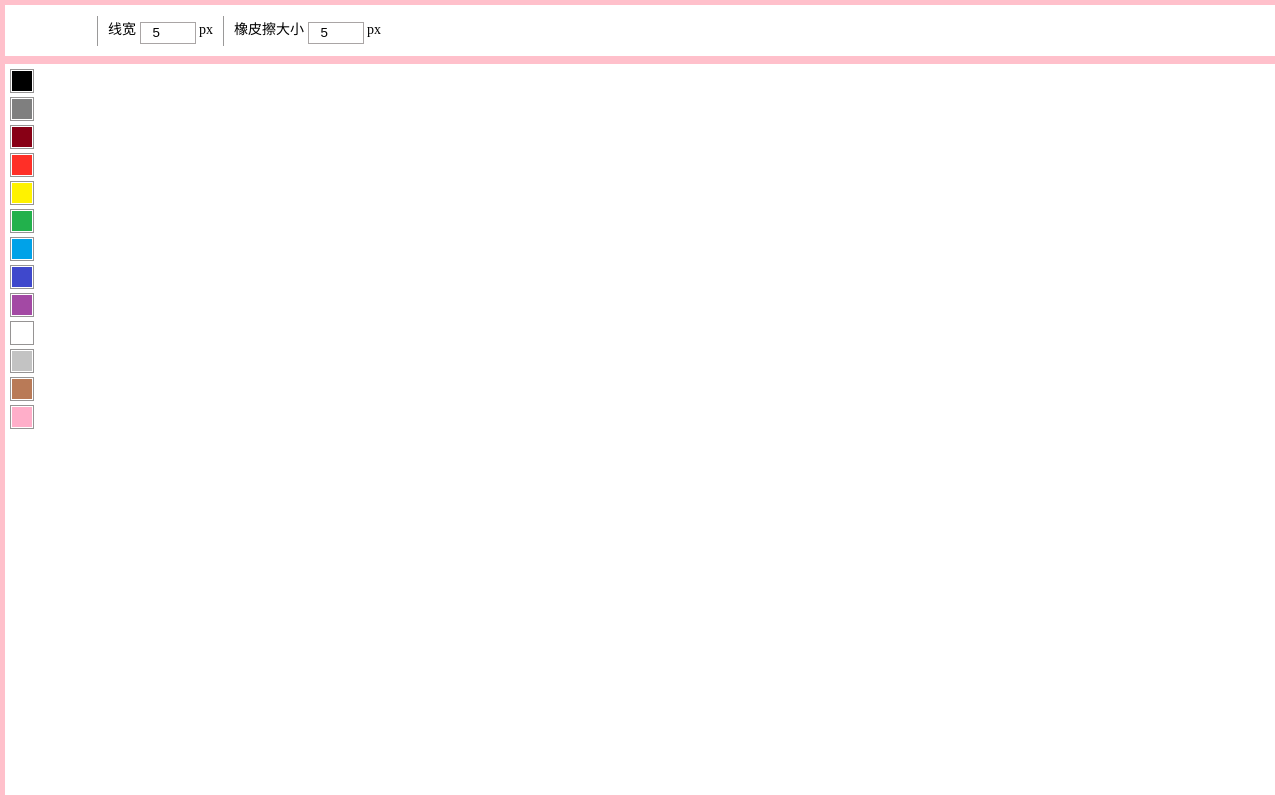
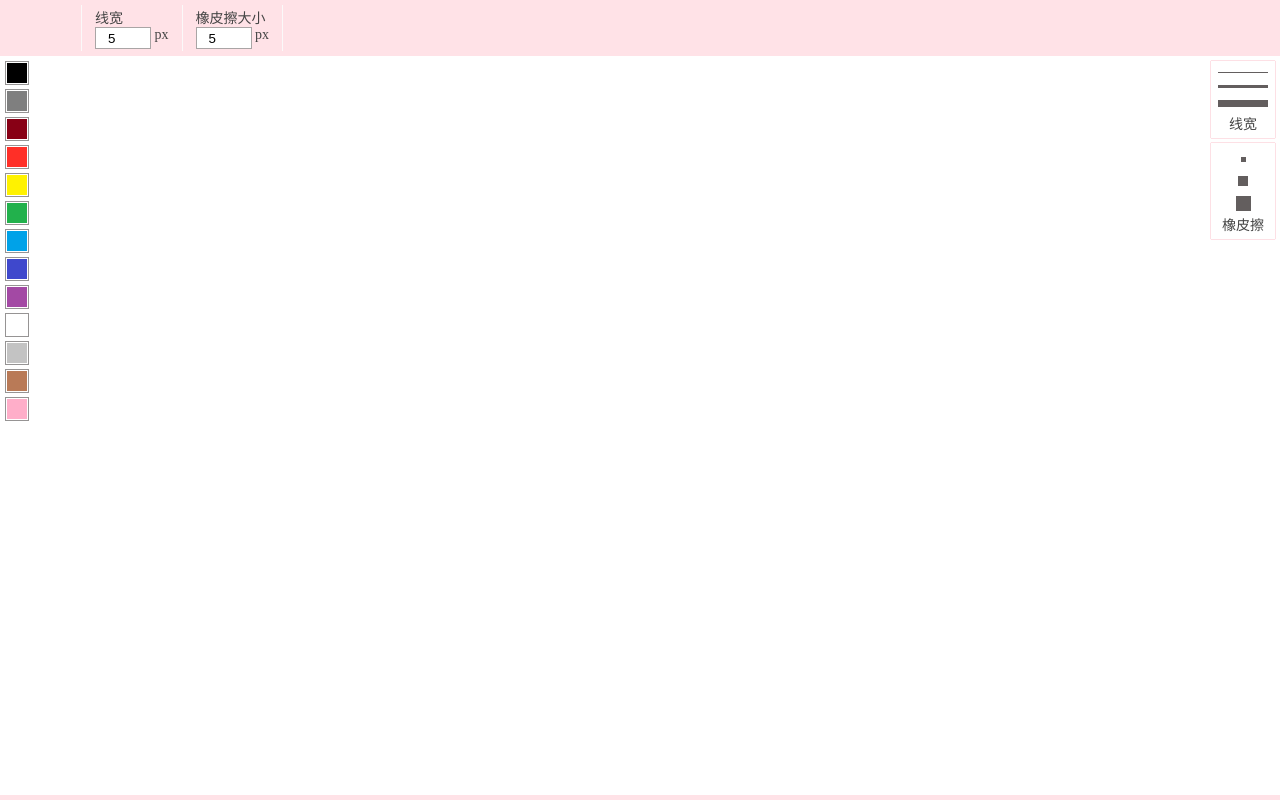
Before and after one commit to wuliguaiguaia/canvas, a plain HTML site: page index.html in a window 1280 px wide. Drawn offline with Linux system fonts and the light colour scheme.

Commit message:
:sparkles:

```diff
--- a/index.html
+++ b/index.html
@@ -7,13 +7,13 @@
     <meta http-equiv="X-UA-Compatible" content="ie=edge">
     <title>Document</title>
     <link rel="stylesheet" href="./main.css">
-    <script src="//at.alicdn.com/t/font_882566_djb8hd9d9wi.js"></script>
+    <script src="//at.alicdn.com/t/font_882566_lhhxqr7efr8.js"></script>
 </head>
 
 <body>
     <div class="wrapper">
         <header>
-            <div id="button" class="">
+            <div id="button" class=" ">
                 <svg id="pen" class="icon active" aria-hidden="true">
                     <use xlink:href="#icon-Pen"></use>
                 </svg>
@@ -23,19 +23,37 @@
             </div>
             <div class="divide"></div>
             <div class="control">
-                <label for="lineConfig" >
-                    线宽 <input id="lineConfig" type="number" value="5"> px
+                <label for="lineConfig">
+                    线宽<br> <input id="lineConfig" type="number" value="5"> px
                 </label>
             </div>
             <div class="divide"></div>
             <div class="control">
-                <label for="wipeConfig" >
-                    橡皮擦大小 <input id="wipeConfig" type="number" value="5"> px
+                <label for="wipeConfig">
+                    橡皮擦大小<br><input id="wipeConfig" type="number" value="5"> px
                 </label>
             </div>
+            <div class="divide"></div>
+            <div class="control">
+                <svg id="clear" class="icon" aria-hidden="true">
+                    <use xlink:href="#icon-cc-delete"></use>
+                </svg>
+            </div>
         </header>
-        <main>
+        <main id="main">
             <div id="colorBox"></div>
+            <div id="quickLineConfig" class="quickConfig">
+                <div class="thin" data-line=1></div>
+                <div class="middle" data-line=3></div>
+                <div class="thick" data-line=7></div>
+                <div>线宽</div>
+            </div>
+            <div id="quickEraserConfig"class="quickConfig">
+                <div class="thin" data-eraser=5></div>
+                <div class="middle" data-eraser=10></div>
+                <div class="thick" data-eraser=15></div>
+                <div>橡皮擦</div>
+            </div>
             <canvas id="canvas">
             </canvas>
         </main>
--- a/main.css
+++ b/main.css
@@ -1,10 +1,11 @@
 body {
     margin: 0;
-    padding: 5px;
     height: 100vh;
     width: 100vw;
-    background-color: pink;
+    background-color: #ffc1cc75;
     box-sizing: border-box;
+    font-size: 14px;
+    color: #444;
 }
 
 .icon {
@@ -21,15 +22,15 @@ body {
 }
 
 header {
-    background: #fff;
     display: flex;
-    border-bottom: 8px solid pink;
     align-items: center;
-    font-size: 14px;
+    padding: 2px;
 }
 
 canvas {
     background: #fff;
+    cursor: none;
+    cursor: url("./img/Pen.png"), pointer;
 }
 
 #button .icon {
@@ -42,11 +43,13 @@ canvas {
 
 #button {
     display: flex;
-    padding: 15px;
+    padding: 10px;
 }
-#pen{
+
+#pen {
     margin-right: 10px;
 }
+
 #pen.active {
     transform: scale(1.2);
 }
@@ -59,15 +62,23 @@ canvas {
 
 .divide {
     width: 1px;
-    height: 30px;
-    background: #9a9999;
-    margin: 0 10px;
+    margin: 0 7px;
+    height: 46px;
+    background: #fbf9f9;
 }
 
-.control{
+
+.control {
+    padding: 5px 6px;
 }
 
-.control input{
+.control.active {
+    background: #ffc1cc70;
+    box-shadow: 0 0 0px 1px #ffc0c0;
+
+}
+
+.control input {
     width: 50px;
     border: 1px solid #a9a5a5;
     vertical-align: text-top;
@@ -75,6 +86,11 @@ canvas {
     text-indent: 10px;
 }
 
+#clear {
+    width: 2em;
+    height: 2em;
+    color: #777;
+}
 
 .clearfix {
     content: "";
@@ -85,6 +101,7 @@ canvas {
 #colorBox {
     position: absolute;
     left: 0;
+    background: #fff;
 }
 
 #colorBox .color {
@@ -96,3 +113,105 @@ canvas {
     cursor: pointer;
     display: block;
 }
+
+.quickConfig {
+    position: absolute;
+    right: 5px;
+    box-shadow: 0 0 1px 0 #f34765;
+    padding: 5px;
+    background: #fff;
+    display: flex;
+    flex-direction: column;
+    align-items: center;
+}
+
+
+#quickLineConfig {
+    margin-top: 5px;
+}
+
+#quickLineConfig div:not(:last-child) {
+    width: 50px;
+    cursor: pointer;
+    padding: 6px 2px;
+    position: relative;
+}
+
+#quickLineConfig div:not(:last-child).active {
+    box-shadow: 0 0 1px 1px #ff8499
+}
+
+#quickLineConfig div:not(:last-child)::after {
+    content: "";
+    display: block;
+    background-color: #635e5e;
+    width: 100%;
+}
+
+#quickLineConfig .thin::after {
+    height: 1px;
+}
+
+#quickLineConfig .middle::after {
+    height: 3px;
+}
+
+#quickLineConfig .thick::after {
+    height: 7px;
+}
+
+#quickEraserConfig {
+    margin-top: 87px;
+    width: 54px;
+}
+
+#quickEraserConfig div:not(:last-child) {
+    cursor: pointer;
+    text-align: center;
+    width: 22px;
+    height: 22px;
+    display: flex;
+    align-items: center;
+    justify-content: center;
+}
+
+#quickEraserConfig div:not(:last-child).active {
+    box-shadow: 0 0 1px 1px #ff8499;
+}
+
+#quickEraserConfig div:not(:last-child)::after{
+    content: "";
+    display: inline-block;
+    background-color: #635e5e;
+}
+
+#quickEraserConfig .thin::after{
+    width: 5px;
+    height: 5px;
+}
+
+#quickEraserConfig .middle::after {
+    width: 10px;
+    height: 10px;
+}
+
+#quickEraserConfig .thick::after {
+    width: 15px;
+    height: 15px;
+}
+
+
+
+
+
+
+
+
+
+#newPen,
+#newEraser {
+    position: absolute;
+    top: 50px;
+    left: 200px;
+    color: red;
+}
--- a/main.js
+++ b/main.js
@@ -1,40 +1,97 @@
 /*TODO
  * 1.改变窗口画布内容不变
- * 2.自定义图形
- * 3.自定义线宽
+ * 2.自定义鼠标
+ *
  */
 
 
-// 1.初始化，创建颜色
-init();
-let cxt = canvas.getContext('2d');
+// 1.初始化
+let cxt = canvas.getContext('2d'),
     // canvas的偏移位置
-let diff = {
-    x: 5,
+    diff = {
+        x: 0,
         y: canvas.offsetTop
-};
-
+    },
+    paintFlag = true,
+    color,
+    lineWidth = lineConfig.value,
+    eraserRect = wipeConfig.value,
+    controls = document.querySelectorAll(".control"),
+    newPen = pen.cloneNode(true),
+    newEraser = eraser.cloneNode(true);
+let size = resize();
+createColor(); //创建颜色
+customDefine();//用户自定义
+// 2.画图
+canvasDrawing();
 // 3.监听事件
 listenUser();
 
-let paintFlag = true,
-    color,
-    lineWidth = lineConfig.value,
-    eraserRect = wipeConfig.value;
+
+// newPen.id="newPen";
+// newEraser.id="newEraser";
+// main.appendChild(newPen);
+// main.appendChild(newEraser);
 
 
 
+function customDefine(){
+    lineConfig.oninput = function (e) {
+        lineWidth = e.target.value;
+        clearActive(quickLineConfig)
+    }
+    wipeConfig.oninput = function (e) {
+        eraserRect = e.target.value;
+        clearActive(quickEraserConfig)
+    };
+    quickLineConfig.onclick = function (e) {
+        lineWidth = e.target.dataset.line;
+        lineConfig.value = lineWidth;
+        clearActive(this);
+        clearActive(quickEraserConfig)
+        e.target.classList.add("active");
+        paintFlag = true;
+        eraser.classList.remove("active");
+    }
+
+    quickEraserConfig.onclick = function (e) {
+        eraserRect = e.target.dataset.eraser;
+        wipeConfig.value = eraserRect;
+        clearActive(this);
+        clearActive(quickLineConfig)
+        e.target.classList.add("active");
+        paintFlag = false;
+        eraser.classList.add("active");
+    };
+}
+
+function clearActive(ele){
+    [...ele.children].forEach(item => {
+        item.classList.remove("active")
+    })
+}
+
+function listenUser() {
+    window.onresize = resize;
+    [...controls].forEach(item => {
+        item.onclick = function (e) {
+            clearActive(this.parentNode);
+            this.classList.add("active")
+        }
+    });
+
+    // 选色
     colorBox.onclick = function (e) {
         if (paintFlag) {
             if (e.target != colorBox) {
                 color = e.target.dataColor;
-            pen.style.color = color == "#fff" ? "#ccc" : color;
+                pen.style.color = color;
             }
         }
     }
 
+    // pen or eraser
     button.onclick = function (e) {
-
         e.target.classList.add("active");
         if (e.target == pen) {
             paintFlag = true;
@@ -43,35 +100,26 @@ button.onclick = function (e) {
             paintFlag = false;
             pen.classList.remove("active");
         }
+    };
+
+
+    // 清空
+    clear.onclick = function () {
+        clearCanvas(0, 0, size.W, size.H);
+    }
 }
 
-lineConfig.oninput = function (e) {
-    lineWidth = e.target.value;
-}
-wipeConfig.oninput = function (e) {
-    eraserRect = e.target.value;
-}
-
-
-
-// 工具函数
-function init() {
-    createColor();
-    resize();
-}
-
-function listenUser() {
-    window.onresize = resize;
-    canvasDrawing();
-}
-
-function drawLine(cxt, x1, y1, x2, y2, color, lineWidth) {
+function drawLine(x1, y1, x2, y2, color, lineWidth) {
     cxt.beginPath();
     cxt.moveTo(x1, y1);
     cxt.lineTo(x2, y2);
     cxt.lineWidth = lineWidth;
     cxt.strokeStyle = color;
     cxt.stroke();
+}
+
+function clearCanvas(x, y, w, h) {
+    cxt.clearRect(x, y, w, h)
 }
 
 function createColor() {
@@ -92,9 +140,13 @@ function createColor() {
 
 function resize() {
     let W = canvas.parentNode.offsetWidth;
-    let H = window.innerHeight - canvas.offsetTop - 10;
+    let H = window.innerHeight - canvas.offsetTop - 5;
     canvas.width = parseInt(W);
     canvas.height = parseInt(H);
+    return {
+        W,
+        H
+    }
 }
 
 function canvasDrawing() {
@@ -107,11 +159,16 @@ function canvasDrawing() {
     canvas.ontouchend = end;
 
     function start(e) {
+        clearActive(controls[0].parentNode);
         if (e.touches) e = e.touches[0];
         using = true;
         x1 = e.clientX - diff.x;
         y1 = e.clientY - diff.y;
-        cxt.clearRect(x1, y1, eraserRect, eraserRect)
+        clearCanvas(x1, y1, eraserRect, eraserRect);
+
+        // newPen.style.left = e.clientX + 'px';
+        // newPen.style.top = e.clientY + 'px';
+
     }
 
     function move(e) {
@@ -120,14 +177,17 @@ function canvasDrawing() {
         y2 = e.clientY - diff.y;
         if (using) {
             if (paintFlag) {
-                drawLine(cxt, x1, y1, x2, y2, color, lineWidth)
+                drawLine(x1, y1, x2, y2, color, lineWidth)
                 x1 = x2;
                 y1 = y2;
 
             } else {
-                cxt.clearRect(x2, y2, eraserRect, eraserRect)
+                clearCanvas(x2, y2, eraserRect, eraserRect)
             }
         }
+
+        // newPen.style.left = e.clientX + 'px';
+        // newPen.style.top = e.clientY + 'px';
     }
 
     function end() {
```
Also changed, not shown: img/Pen.png (added), img/eraser.png (added). Lines whose indentation alone changed are shown as unchanged.
